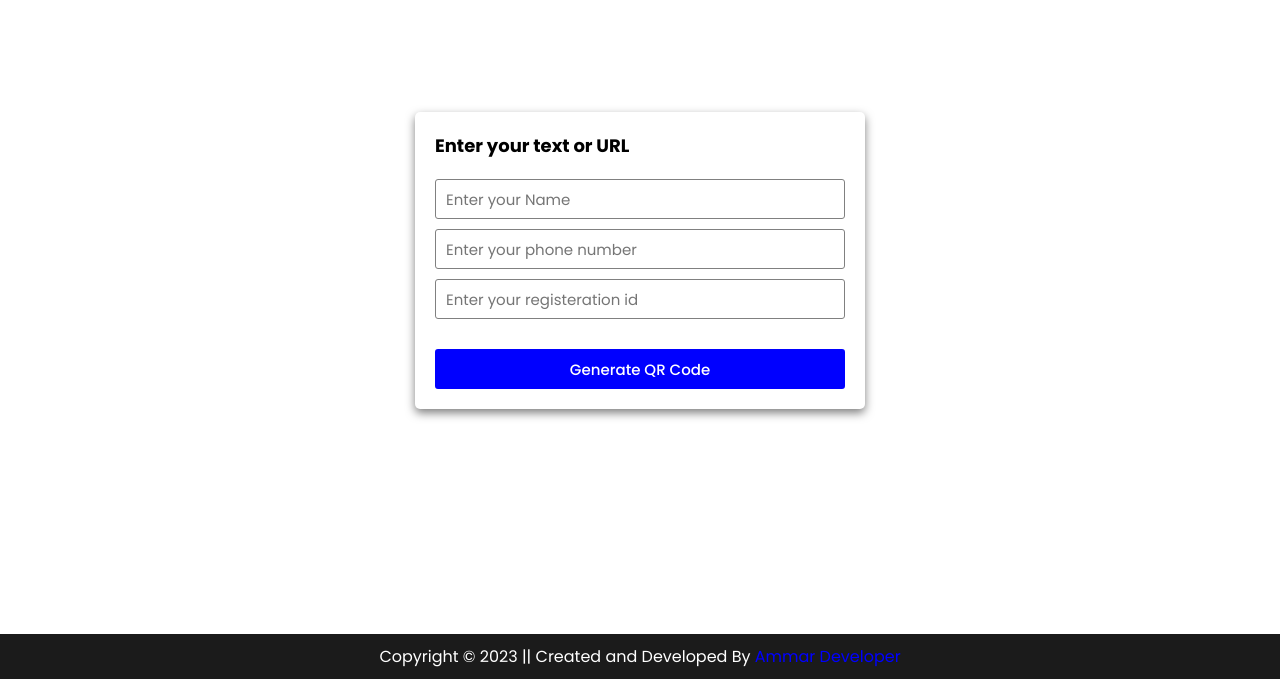
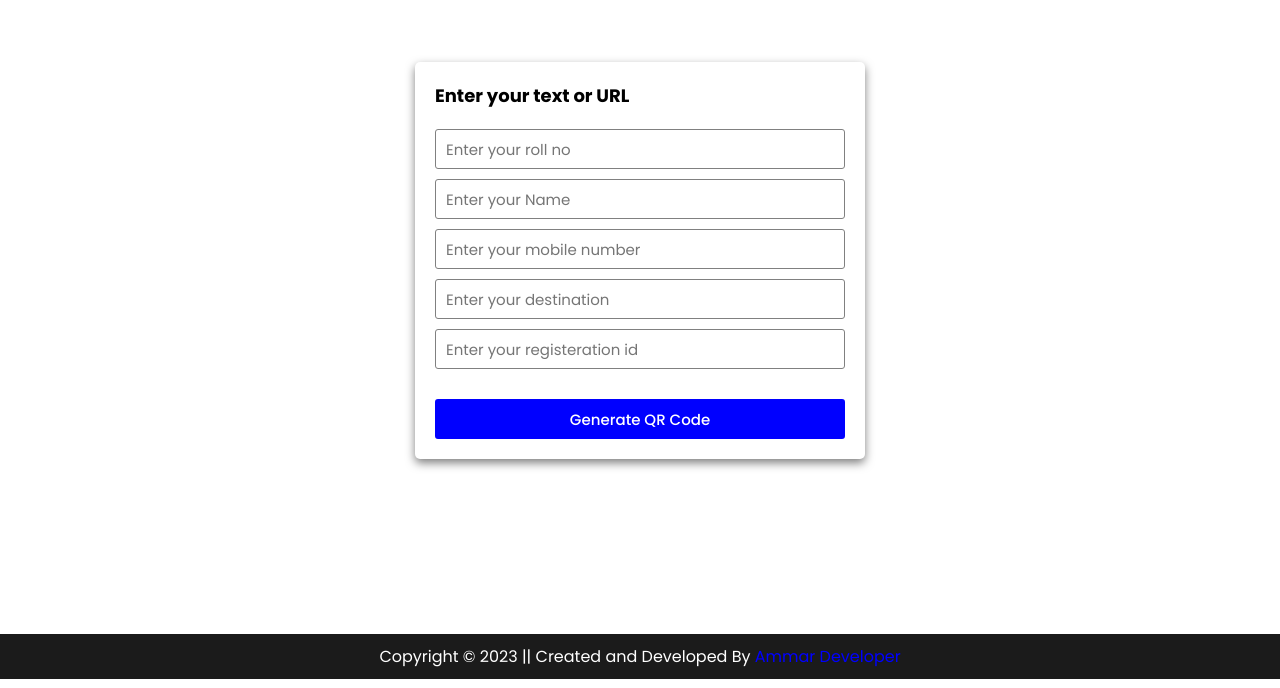
Before and after one commit to AmmarTheDeveloper/Qr-Code-Generator, a plain HTML site: page index.html in a window 1280 px wide. Shown: the part 112-800 px from the top of the page. Drawn offline with Linux system fonts and the light colour scheme.

Commit message:
Update index.html

```diff
--- a/index.html
+++ b/index.html
@@ -14,8 +14,10 @@
     <div class="container">
         <div class="box">
             <h2 class="title">Enter your text or URL</h2>
+            <input type="number" id="roll-no" placeholder="Enter your roll no">
             <input type="text" id="name" placeholder="Enter your Name">
-            <input type="number" id="number" placeholder="Enter your phone number">
+            <input type="number" id="number" placeholder="Enter your mobile number">
+            <input type="text" placeholder="Enter your destination">
             <input type="text" id="age" placeholder="Enter your registeration id">
             <div class="img">
                 <img src="" alt="">
```
